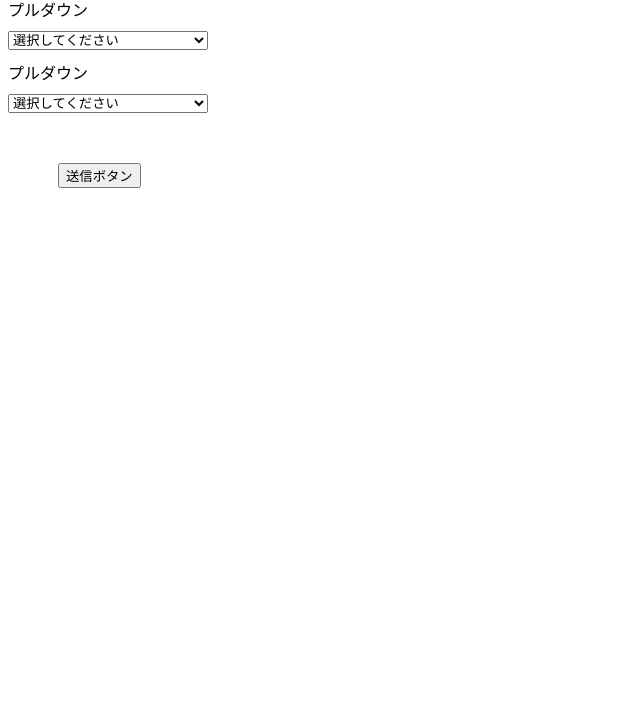
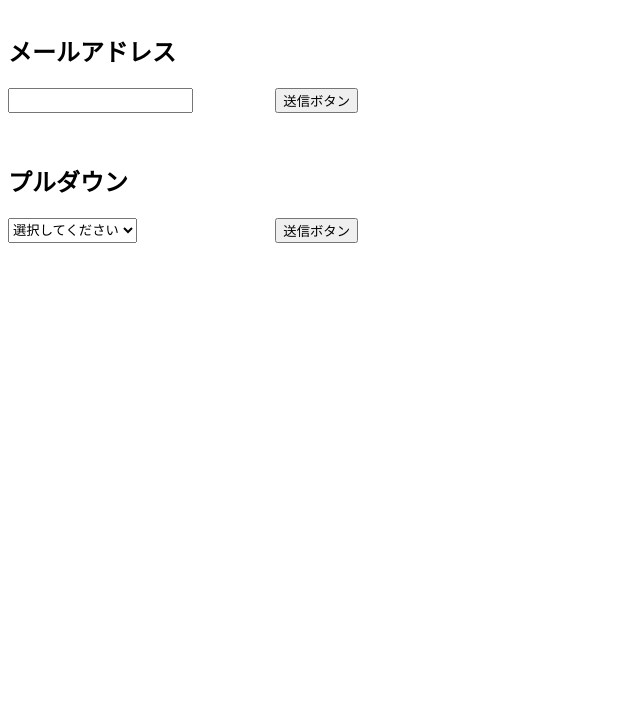
Before and after one commit to negi524/html-validation-recipe, a website: page index.html in a window 1280 px wide. Shown: the part 76-800 px from the top of the page, without its empty margins (0-640 px from the left). Drawn offline with Linux system fonts and the light colour scheme.

Commit message:
fix: fix style

```diff
--- a/index.html
+++ b/index.html
@@ -7,28 +7,29 @@
   <title>html-validation-recipe</title>
 </head>
 <body>
+  <h1>フォームサンプル</h1>
   <div class="wrapper">
-    <form>
     <div class="form-container">
-        <label>メールアドレス</label>
-        <input type="email" required />
-        <label>プルダウン</label>
-        <select name="sample-pulldown" required>
+      <section>
+        <h2>メールアドレス</h2>
+        <form class="form-item">
+          <input id="email" type="email" required />
+          <button class="form-btn">送信ボタン</button>
+        </form>
+      </section>
+      <section>
+        <h2>プルダウン</h2>
+        <form class="form-item">
+          <select id="pulldown" name="sample-pulldown" required>
             <option value="">選択してください</option>
             <option value="1">選択肢1</option>
             <option value="2">選択肢2</option>
             <option value="3">選択肢3</option>
           </select>
-        <label>プルダウン</label>
-        <select name="sample-pulldown" required>
-          <option value="">選択してください</option>
-          <option value="1">選択肢1</option>
-          <option value="2">選択肢2</option>
-          <option value="3">選択肢3</option>
-        </select>
-      </div>
           <button class="form-btn">送信ボタン</button>
         </form>
+      </section>
+    </div>
   </div>
 </body>
 </html>
--- a/style.css
+++ b/style.css
@@ -1,12 +1,18 @@
 .wrapper {
-  max-width: 200px;
+  max-width: 1200px;
 }
 .form-container {
   display: flex;
   flex-direction: column;
-  gap: 10px;
+  gap: 30px;
+}
+
+.form-item {
+  max-width: 400px;
+  display: flex;
+  justify-content: space-between;
 }
 
 .form-btn {
-  margin: 50px;
+  margin: 0 50px;
 }
```
Lines whose indentation alone changed are shown as unchanged.
